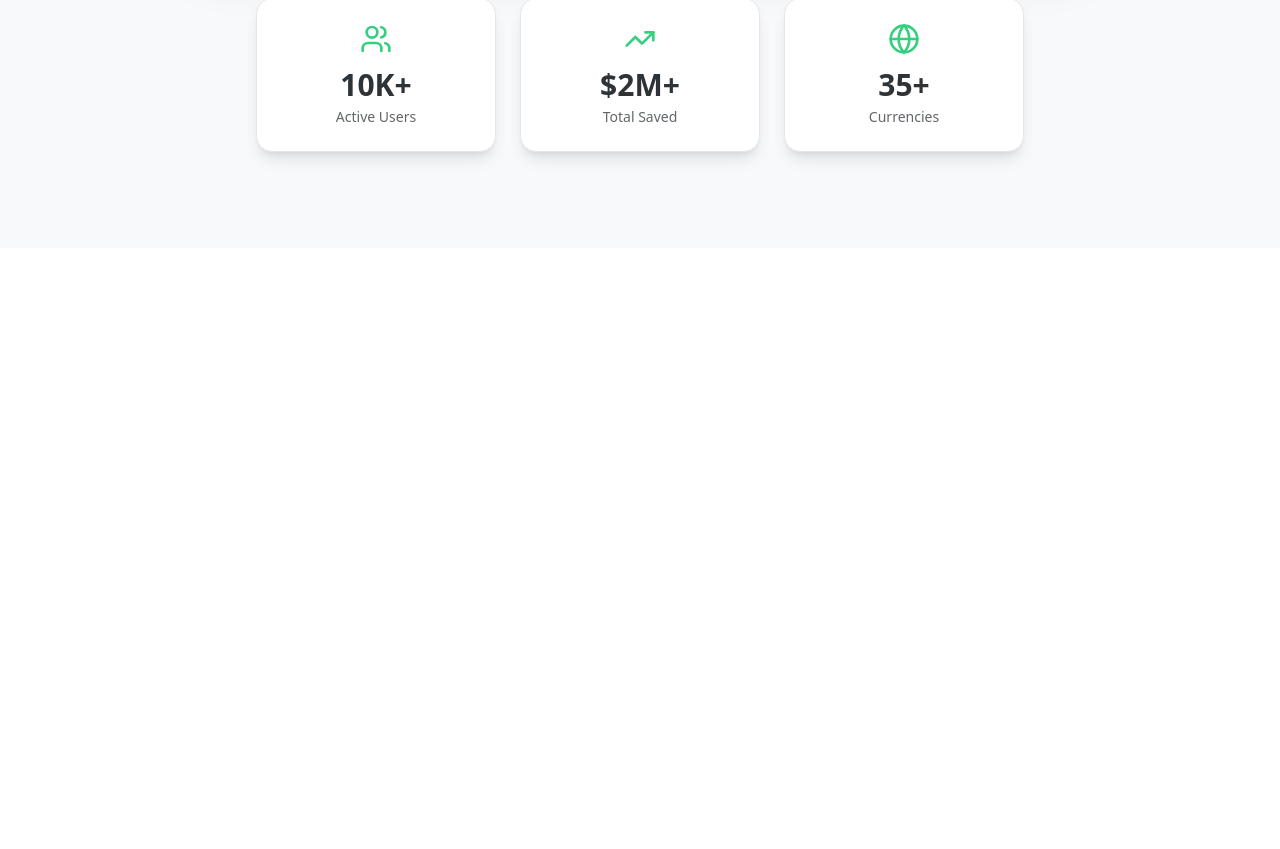
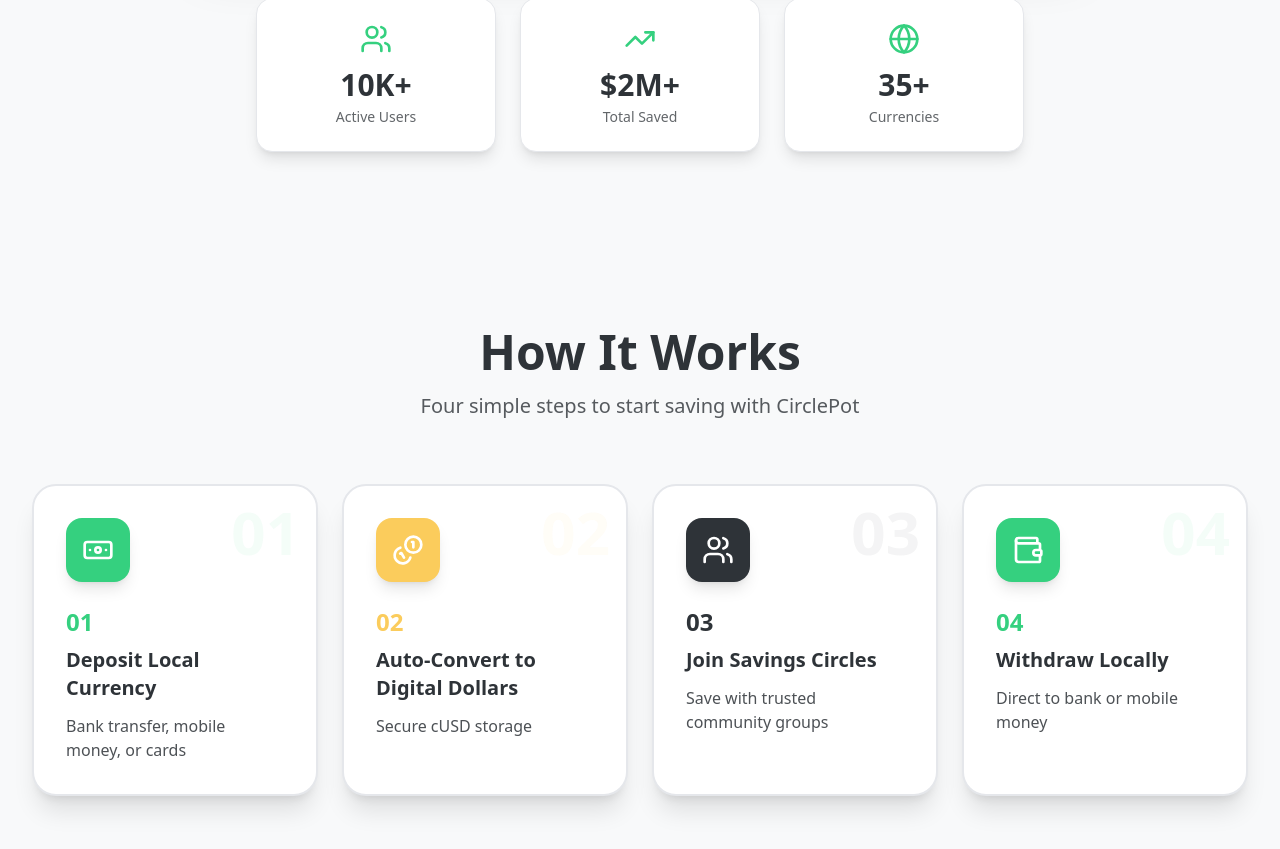
Before and after one commit to DevBigEazi/circlepot-landing-page, a React (Vite) app: page / in a window 1280 px wide. Shown: the part 1071-1920 px from the top of the page. Before the commit the page ends 1319 px from the top, so only its background shows below. Built offline with nearby package versions, Linux system fonts and the light colour scheme.

Commit message:
feat: added how it works section

```diff
--- a/src/App.tsx
+++ b/src/App.tsx
@@ -1,12 +1,7 @@
-import { Home } from './pages/Home';
+import { Home } from "./pages/Home";
 
 function App() {
-
-  return (
-    <>
-      <Home />
-    </>
-  )
+  return <Home />;
 }
 
-export default App
+export default App;
--- a/src/components/HowItWorks.tsx
+++ b/src/components/HowItWorks.tsx
@@ -0,0 +1,71 @@
+import React from 'react';
+import { Banknote, Coins, Users, Wallet } from 'lucide-react';
+import type { ThemeColors } from '../types';
+
+interface HowItWorksProps {
+  colors: ThemeColors;
+}
+
+export const HowItWorks: React.FC<HowItWorksProps> = ({ colors }) => {
+  const steps = [
+    {
+      step: "01",
+      title: "Deposit Local Currency",
+      description: "Bank transfer, mobile money, or cards",
+      icon: Banknote,
+      color: colors.primary
+    },
+    {
+      step: "02",
+      title: "Auto-Convert to Digital Dollars",
+      description: "Secure cUSD storage",
+      icon: Coins,
+      color: colors.secondary
+    },
+    {
+      step: "03",
+      title: "Join Savings Circles",
+      description: "Save with trusted community groups",
+      icon: Users,
+      color: colors.accent
+    },
+    {
+      step: "04",
+      title: "Withdraw Locally",
+      description: "Direct to bank or mobile money",
+      icon: Wallet,
+      color: colors.primary
+    }
+  ];
+
+  return (
+    <section className="py-20" style={{ backgroundColor: colors.background }}>
+      <div className="max-w-7xl mx-auto px-4 sm:px-6 lg:px-8">
+        <div className="text-center mb-16 animate-fadeIn">
+          <h2 className="text-5xl font-bold mb-4" style={{ color: colors.text }}>How It Works</h2>
+          <p className="text-xl max-w-2xl mx-auto" style={{ color: colors.text, opacity: 0.8 }}>
+            Four simple steps to start saving with CirclePot
+          </p>
+        </div>
+
+        <div className="grid md:grid-cols-2 lg:grid-cols-4 gap-6">
+          {steps.map((step, idx) => (
+            <div key={idx} className="rounded-3xl p-8 shadow-xl border-2 hover:scale-105 hover:shadow-2xl transition-all duration-300 relative overflow-hidden animate-slideUp" style={{ backgroundColor: colors.surface, borderColor: colors.border, animationDelay: `${idx * 0.1}s` }}>
+              <div className="absolute top-4 right-4 text-6xl font-black opacity-5" style={{ color: step.color }}>
+                {step.step}
+              </div>
+              <div className="relative">
+                <div className="w-16 h-16 rounded-2xl flex items-center justify-center mb-6 shadow-lg" style={{ backgroundColor: step.color }}>
+                  <step.icon className="text-white" size={32} />
+                </div>
+                <div className="text-2xl font-bold mb-2" style={{ color: step.color }}>{step.step}</div>
+                <h3 className="text-xl font-bold mb-3" style={{ color: colors.text }}>{step.title}</h3>
+                <p style={{ color: colors.text, opacity: 0.85 }}>{step.description}</p>
+              </div>
+            </div>
+          ))}
+        </div>
+      </div>
+    </section>
+  );
+};
--- a/src/pages/Home.tsx
+++ b/src/pages/Home.tsx
@@ -3,6 +3,7 @@
 import { Navigation } from '../components/Navigation';
 import { HeroSection } from '../components/HeroSection';
 import { currencies } from '../data/constant';
+import { HowItWorks } from '../components/HowItWorks';
 
 
 export const Home: React.FC = () => {
@@ -61,6 +62,7 @@
         setSelectedCurrency={setSelectedCurrency}
         currentCurrency={currentCurrency}
       />
+      <HowItWorks colors={colors} />
     </div>
   );
 };
```
